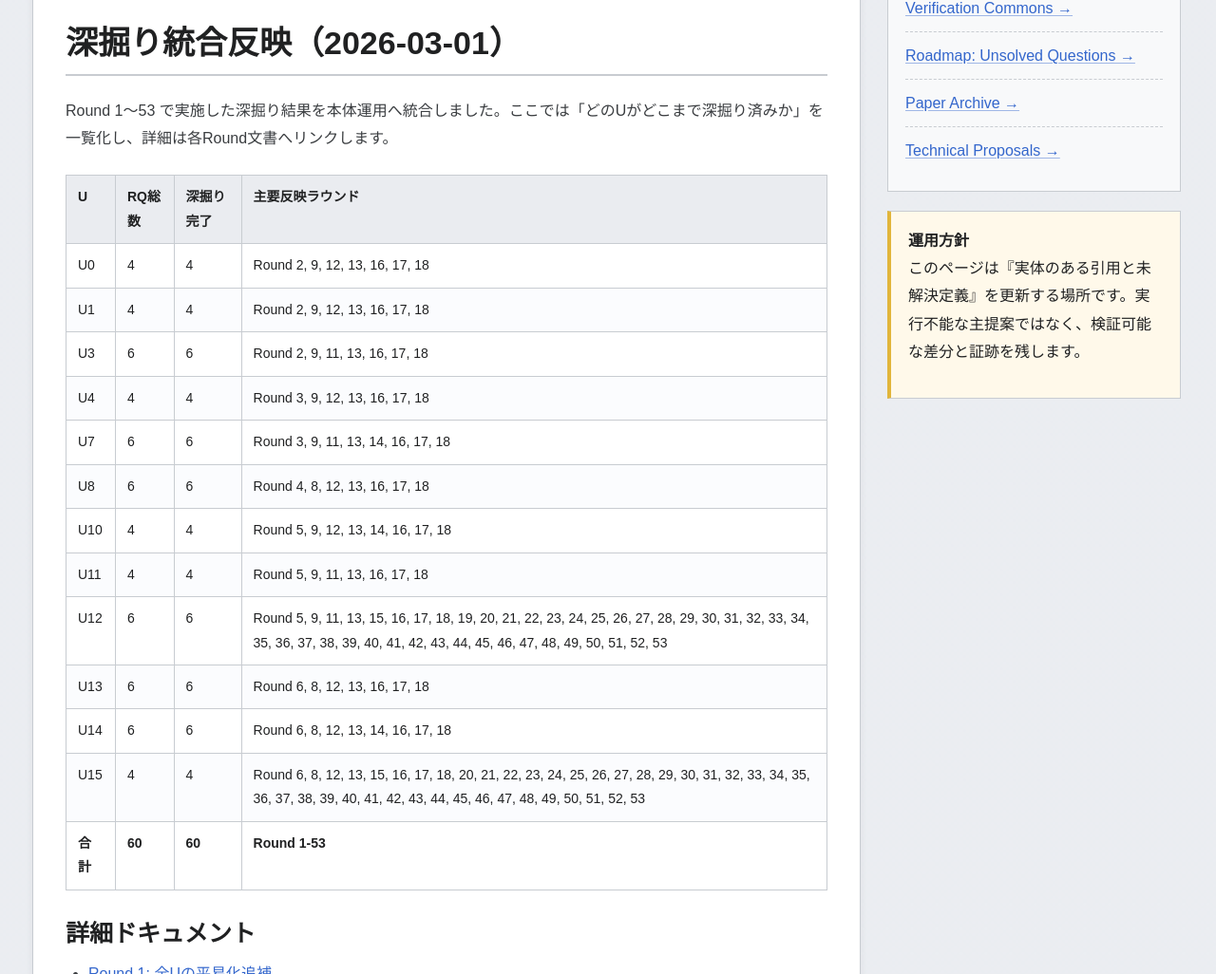
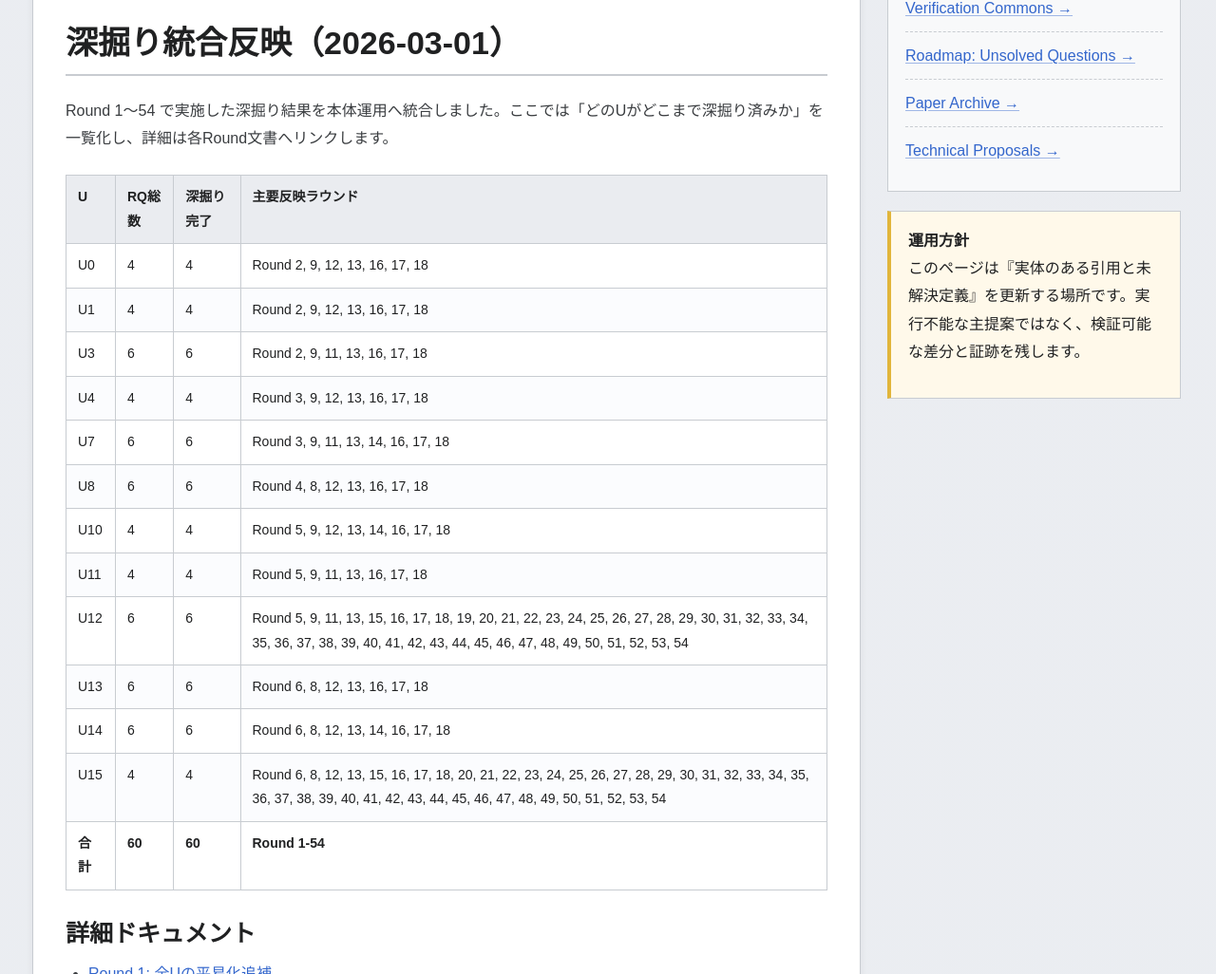
Before and after one commit to yasufumi-nakata/eegflow, a Jekyll site: the page built from research_harvest_50.md, in a window 1280 px wide and 1400 px high, scrolled down 6243 px. Shown: the part 152-1178 px from the top of the window at 95% size. Built offline with Jekyll 4.4.1, drawn with Linux system fonts in a browser that asks for light colours; some of the changed text lies outside the part shown.

Commit message:
Add Round 54 preflight and raise-apply checkpoints

```diff
--- a/research_harvest_50.md
+++ b/research_harvest_50.md
@@ -156,7 +156,7 @@
 <section class="section" id="deepening-integration-20260301">
 <h2 class="section-title">深掘り統合反映（2026-03-01）</h2>
 <p>
-Round 1〜53 で実施した深掘り結果を本体運用へ統合しました。ここでは「どのUがどこまで深掘り済みか」を一覧化し、詳細は各Round文書へリンクします。
+Round 1〜54 で実施した深掘り結果を本体運用へ統合しました。ここでは「どのUがどこまで深掘り済みか」を一覧化し、詳細は各Round文書へリンクします。
 </p>
 <table class="data-table">
 <thead><tr><th>U</th><th>RQ総数</th><th>深掘り完了</th><th>主要反映ラウンド</th></tr></thead><tbody>
@@ -168,11 +168,11 @@
 <tr><td>U8</td><td>6</td><td>6</td><td>Round 4, 8, 12, 13, 16, 17, 18</td></tr>
 <tr><td>U10</td><td>4</td><td>4</td><td>Round 5, 9, 12, 13, 14, 16, 17, 18</td></tr>
 <tr><td>U11</td><td>4</td><td>4</td><td>Round 5, 9, 11, 13, 16, 17, 18</td></tr>
-<tr><td>U12</td><td>6</td><td>6</td><td>Round 5, 9, 11, 13, 15, 16, 17, 18, 19, 20, 21, 22, 23, 24, 25, 26, 27, 28, 29, 30, 31, 32, 33, 34, 35, 36, 37, 38, 39, 40, 41, 42, 43, 44, 45, 46, 47, 48, 49, 50, 51, 52, 53</td></tr>
+<tr><td>U12</td><td>6</td><td>6</td><td>Round 5, 9, 11, 13, 15, 16, 17, 18, 19, 20, 21, 22, 23, 24, 25, 26, 27, 28, 29, 30, 31, 32, 33, 34, 35, 36, 37, 38, 39, 40, 41, 42, 43, 44, 45, 46, 47, 48, 49, 50, 51, 52, 53, 54</td></tr>
 <tr><td>U13</td><td>6</td><td>6</td><td>Round 6, 8, 12, 13, 16, 17, 18</td></tr>
 <tr><td>U14</td><td>6</td><td>6</td><td>Round 6, 8, 12, 13, 14, 16, 17, 18</td></tr>
-<tr><td>U15</td><td>4</td><td>4</td><td>Round 6, 8, 12, 13, 15, 16, 17, 18, 20, 21, 22, 23, 24, 25, 26, 27, 28, 29, 30, 31, 32, 33, 34, 35, 36, 37, 38, 39, 40, 41, 42, 43, 44, 45, 46, 47, 48, 49, 50, 51, 52, 53</td></tr>
-<tr><td><strong>合計</strong></td><td><strong>60</strong></td><td><strong>60</strong></td><td><strong>Round 1-53</strong></td></tr>
+<tr><td>U15</td><td>4</td><td>4</td><td>Round 6, 8, 12, 13, 15, 16, 17, 18, 20, 21, 22, 23, 24, 25, 26, 27, 28, 29, 30, 31, 32, 33, 34, 35, 36, 37, 38, 39, 40, 41, 42, 43, 44, 45, 46, 47, 48, 49, 50, 51, 52, 53, 54</td></tr>
+<tr><td><strong>合計</strong></td><td><strong>60</strong></td><td><strong>60</strong></td><td><strong>Round 1-54</strong></td></tr>
 </tbody></table>
 
 <h3>詳細ドキュメント</h3>
@@ -230,6 +230,7 @@
 <li><a href="research_deepening_round51_2026-03-01.html">Round 51: 再開候補スクリーニングと監視継続コミットメントの固定</a></li>
 <li><a href="research_deepening_round52_2026-03-01.html">Round 52: raise候補レビューと監視サイクル確約の固定</a></li>
 <li><a href="research_deepening_round53_2026-03-01.html">Round 53: high先行実行順とraise移行証跡の固定</a></li>
+<li><a href="research_deepening_round54_2026-03-01.html">Round 54: preflight固定とraise反映チェックポイント整備</a></li>
 </ul>
 
 <h3>整合性監査（証跡）</h3>
@@ -547,6 +548,12 @@
 Round 53 のhigh先行実行順とraise移行証跡の固定は
 <a href="automation/rq_regulation_high_lane_execution_round53_2026-03-01.csv" target="_blank">rq_regulation_high_lane_execution_round53_2026-03-01.csv</a>（問い別high先行実行順）と
 <a href="automation/rq_regulation_raise_transition_packet_round53_2026-03-01.csv" target="_blank">rq_regulation_raise_transition_packet_round53_2026-03-01.csv</a>（問い別raise移行証跡パケット）
+に記録しています。
+</p>
+<p class="small">
+Round 54 のpreflight固定とraise反映チェックポイント整備は
+<a href="automation/rq_regulation_high_lane_preflight_round54_2026-03-01.csv" target="_blank">rq_regulation_high_lane_preflight_round54_2026-03-01.csv</a>（問い別preflight固定）と
+<a href="automation/rq_regulation_raise_apply_checkpoint_round54_2026-03-01.csv" target="_blank">rq_regulation_raise_apply_checkpoint_round54_2026-03-01.csv</a>（問い別raise反映チェックポイント）
 に記録しています。
 </p>
 </section>
```
Also changed, not shown: automation/rq_regulation_high_lane_preflight_round54_2026-03-01.csv (added, +11 -0 lines), automation/rq_regulation_raise_apply_checkpoint_round54_2026-03-01.csv (added, +11 -0 lines), research_deepening_continue_guide_2026-03-01.md (+6 -2 lines), research_deepening_round54_2026-03-01.md (added, +64 -0 lines).
